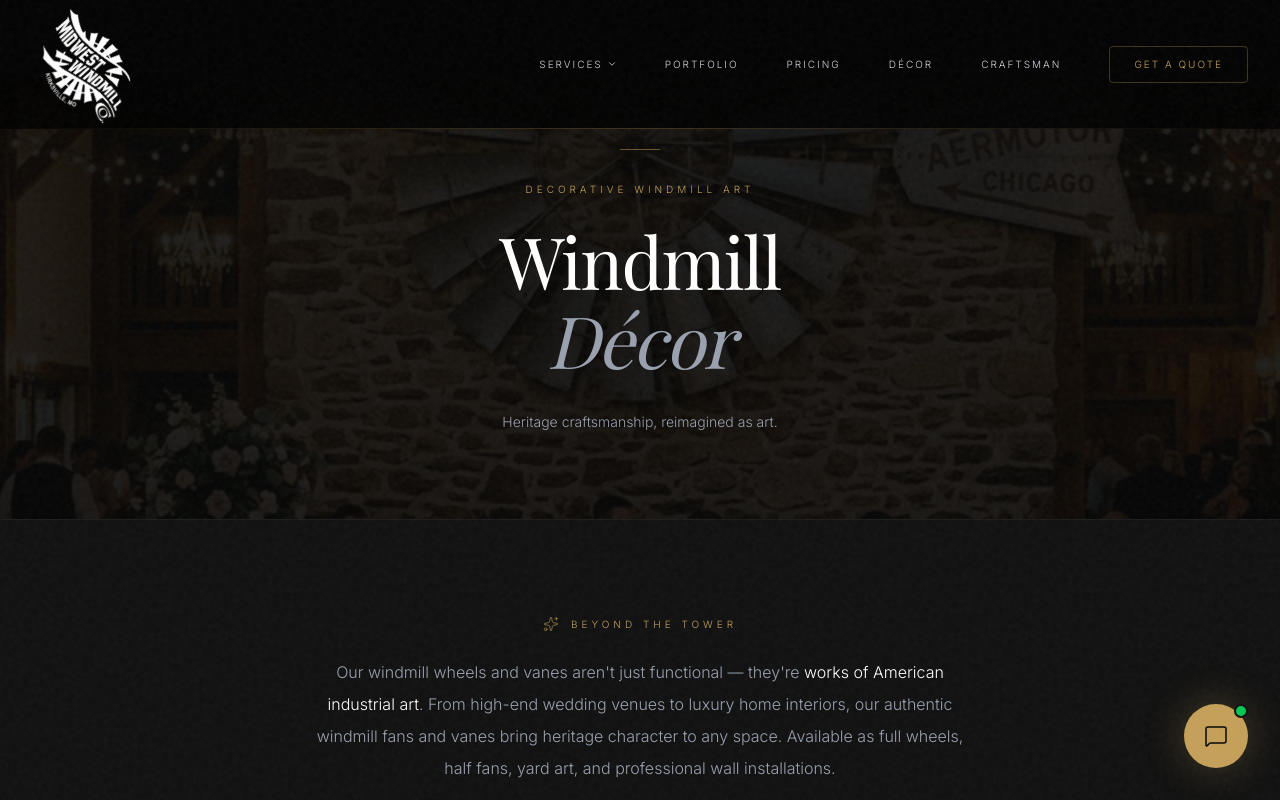
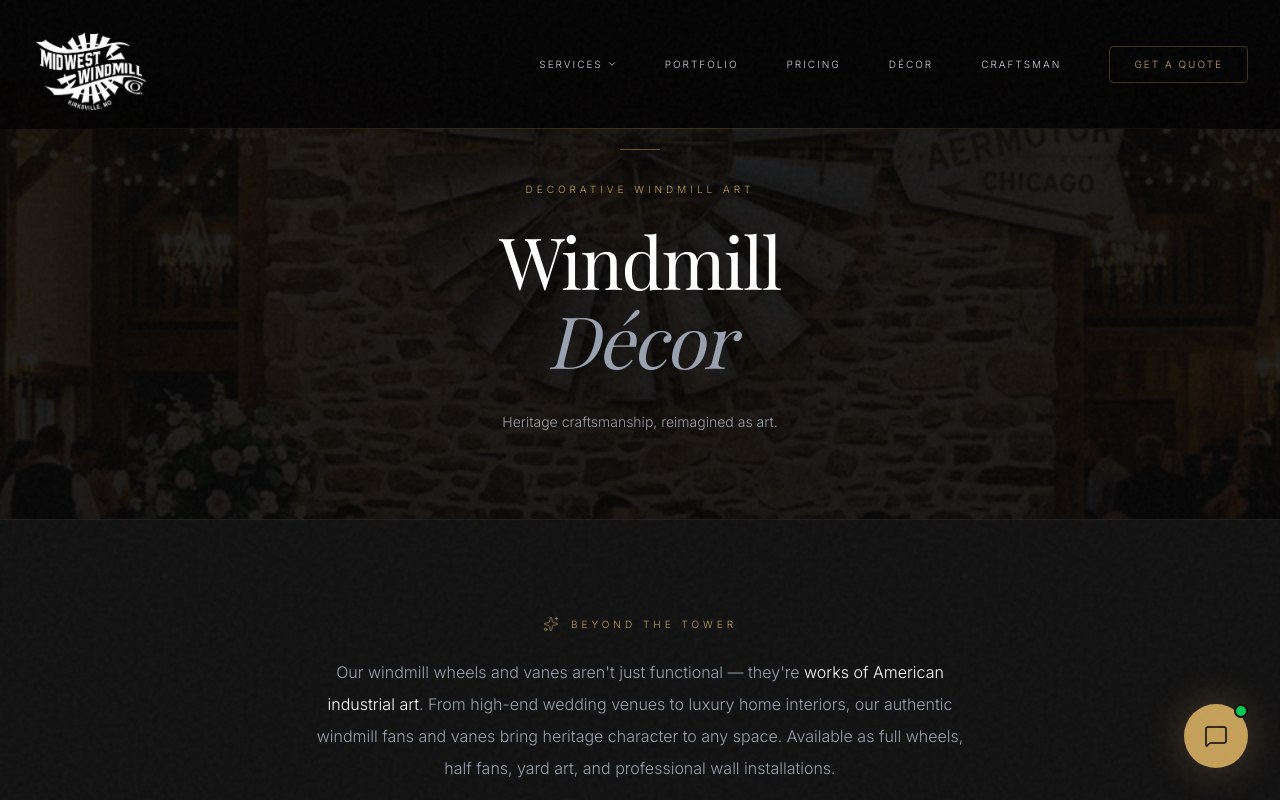
Before and after one commit to Founditmarketing/midwest, a React (Vite) app: page /windmill-decor in a window 1280 px wide. Shown: the top 800 px of the page. Built offline with nearby package versions, Linux system fonts and the light colour scheme; a web font is replaced by a local one.

Commit message:
Logo spins once then freezes

```diff
--- a/src/index.css
+++ b/src/index.css
@@ -56,6 +56,6 @@ body::before {
 }
 
 .logo-spin {
-  animation: windmill-spin 6s linear infinite;
+  animation: windmill-spin 6s linear 1 forwards;
   transform-origin: center center;
 }
```
